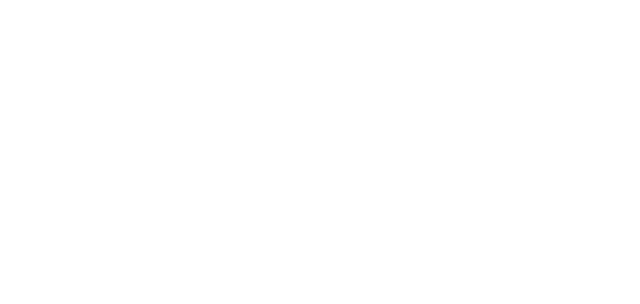
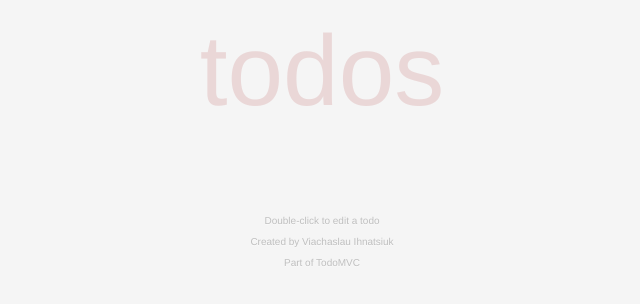
Before and after one commit to ViachaslauIhnatsiuk/todo-next-js, a Next.js app: page / in a window 1280 px wide. Shown: the top 304 px of the page, without its empty margins (318-958 px from the left). Built offline with nearby package versions, Linux system fonts and the light colour scheme.

Commit message:
feat: add header, footer components with styles

```diff
--- /dev/null
+++ b/src/components/footer/Footer.module.css
@@ -0,0 +1,8 @@
+.footer {
+  width: 100%;
+  margin: 65px auto 0;
+  text-align: center;
+  color: #bfbfbf;
+  font-size: 10px;
+  text-shadow: 0 1px 0 rgb(255 255 255 / 50%);
+}
--- /dev/null
+++ b/src/components/footer/Footer.tsx
@@ -0,0 +1,24 @@
+import { FC } from 'react';
+import s from './Footer.module.css';
+
+const Footer: FC = () => {
+  return (
+    <footer className={s.footer}>
+      <p className={s.footer__hint}>Double-click to edit a todo</p>
+      <p className={s.footer__hint}>
+        Created by{' '}
+        <a href="https://github.com/ViachaslauIhnatsiuk" target="_blank">
+          Viachaslau Ihnatsiuk
+        </a>
+      </p>
+      <p className={s.footer__hint}>
+        Part of{' '}
+        <a href="http://www.todomvc.com" target="_blank">
+          TodoMVC
+        </a>
+      </p>
+    </footer>
+  );
+};
+
+export { Footer };
--- /dev/null
+++ b/src/components/header/Header.module.css
@@ -0,0 +1,8 @@
+.title {
+  margin: 0;
+  font-size: 100px;
+  font-weight: 400;
+  line-height: 1.4em;
+  text-align: center;
+  color: #af2f2f26;
+}
--- /dev/null
+++ b/src/components/header/Header.tsx
@@ -0,0 +1,8 @@
+import { FC } from 'react';
+import s from './Header.module.css';
+
+const Header: FC = () => {
+  return <h1 className={s.title}>todos</h1>;
+};
+
+export { Header };
--- a/src/pages/_app.tsx
+++ b/src/pages/_app.tsx
@@ -2,7 +2,7 @@
 import type { AppProps } from 'next/app';
 import Head from 'next/head';
 
-export default function App({ Component, pageProps }: AppProps) {
+const App = ({ Component, pageProps }: AppProps) => {
   return (
     <>
       <Head>
@@ -13,4 +13,6 @@
       <Component {...pageProps} />
     </>
   );
-}
+};
+
+export default App;
--- a/src/pages/index.tsx
+++ b/src/pages/index.tsx
@@ -1,10 +1,14 @@
 import { FC } from 'react';
+import { Header } from '../components/header/Header';
+import { Footer } from '../components/footer/Footer';
 import s from '../styles/Home.module.css';
 
 const Home: FC = () => {
   return (
     <div className={s.container}>
+      <Header />
       <main className={s.main}></main>
+      <Footer />
     </div>
   );
 };
--- a/src/styles/Home.module.css
+++ b/src/styles/Home.module.css
@@ -1,129 +1,15 @@
 .container {
-  padding: 0 2rem;
+  width: 550px;
+  display: flex;
+  flex-direction: column;
+  align-items: center;
+  margin: 0 auto;
 }
 
 .main {
-  min-height: 100vh;
-  padding: 4rem 0;
-  flex: 1;
+  width: 100%;
   display: flex;
   flex-direction: column;
-  justify-content: center;
   align-items: center;
+  box-shadow: 0 2px 4px 0 rgb(0 0 0 / 20%), 0 25px 50px 0 rgb(0 0 0 / 10%);
 }
-
-.footer {
-  display: flex;
-  flex: 1;
-  padding: 2rem 0;
-  border-top: 1px solid #eaeaea;
-  justify-content: center;
-  align-items: center;
-}
-
-.footer a {
-  display: flex;
-  justify-content: center;
-  align-items: center;
-  flex-grow: 1;
-}
-
-.title a {
-  color: #0070f3;
-  text-decoration: none;
-}
-
-.title a:hover,
-.title a:focus,
-.title a:active {
-  text-decoration: underline;
-}
-
-.title {
-  margin: 0;
-  line-height: 1.15;
-  font-size: 4rem;
-}
-
-.title,
-.description {
-  text-align: center;
-}
-
-.description {
-  margin: 4rem 0;
-  line-height: 1.5;
-  font-size: 1.5rem;
-}
-
-.code {
-  background: #fafafa;
-  border-radius: 5px;
-  padding: 0.75rem;
-  font-size: 1.1rem;
-  font-family: Menlo, Monaco, Lucida Console, Liberation Mono, DejaVu Sans Mono,
-    Bitstream Vera Sans Mono, Courier New, monospace;
-}
-
-.grid {
-  display: flex;
-  align-items: center;
-  justify-content: center;
-  flex-wrap: wrap;
-  max-width: 800px;
-}
-
-.card {
-  margin: 1rem;
-  padding: 1.5rem;
-  text-align: left;
-  color: inherit;
-  text-decoration: none;
-  border: 1px solid #eaeaea;
-  border-radius: 10px;
-  transition: color 0.15s ease, border-color 0.15s ease;
-  max-width: 300px;
-}
-
-.card:hover,
-.card:focus,
-.card:active {
-  color: #0070f3;
-  border-color: #0070f3;
-}
-
-.card h2 {
-  margin: 0 0 1rem 0;
-  font-size: 1.5rem;
-}
-
-.card p {
-  margin: 0;
-  font-size: 1.25rem;
-  line-height: 1.5;
-}
-
-.logo {
-  height: 1em;
-  margin-left: 0.5rem;
-}
-
-@media (max-width: 600px) {
-  .grid {
-    width: 100%;
-    flex-direction: column;
-  }
-}
-
-@media (prefers-color-scheme: dark) {
-  .card,
-  .footer {
-    border-color: #222;
-  }
-  .code {
-    background: #111;
-  }
-  .logo img {
-    filter: invert(1);
-  }
-}
--- a/src/styles/globals.css
+++ b/src/styles/globals.css
@@ -2,8 +2,12 @@
 body {
   padding: 0;
   margin: 0;
-  font-family: -apple-system, BlinkMacSystemFont, Segoe UI, Roboto, Oxygen,
-    Ubuntu, Cantarell, Fira Sans, Droid Sans, Helvetica Neue, sans-serif;
+  font-family: Helvetica, sans-serif;
+}
+
+body {
+  background-color: #f5f5f5;
+  color: #4d4d4d;
 }
 
 a {
@@ -14,13 +18,3 @@
 * {
   box-sizing: border-box;
 }
-
-@media (prefers-color-scheme: dark) {
-  html {
-    color-scheme: dark;
-  }
-  body {
-    color: white;
-    background: black;
-  }
-}
```
